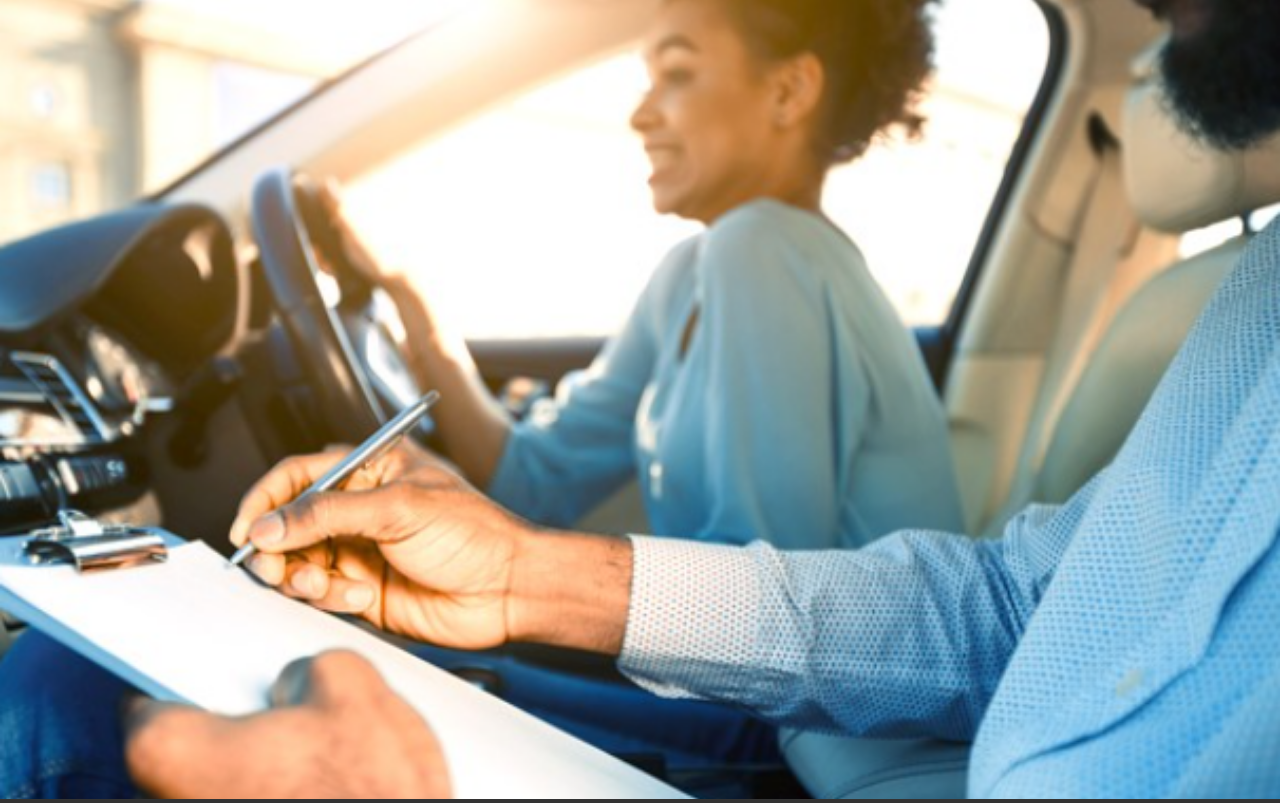
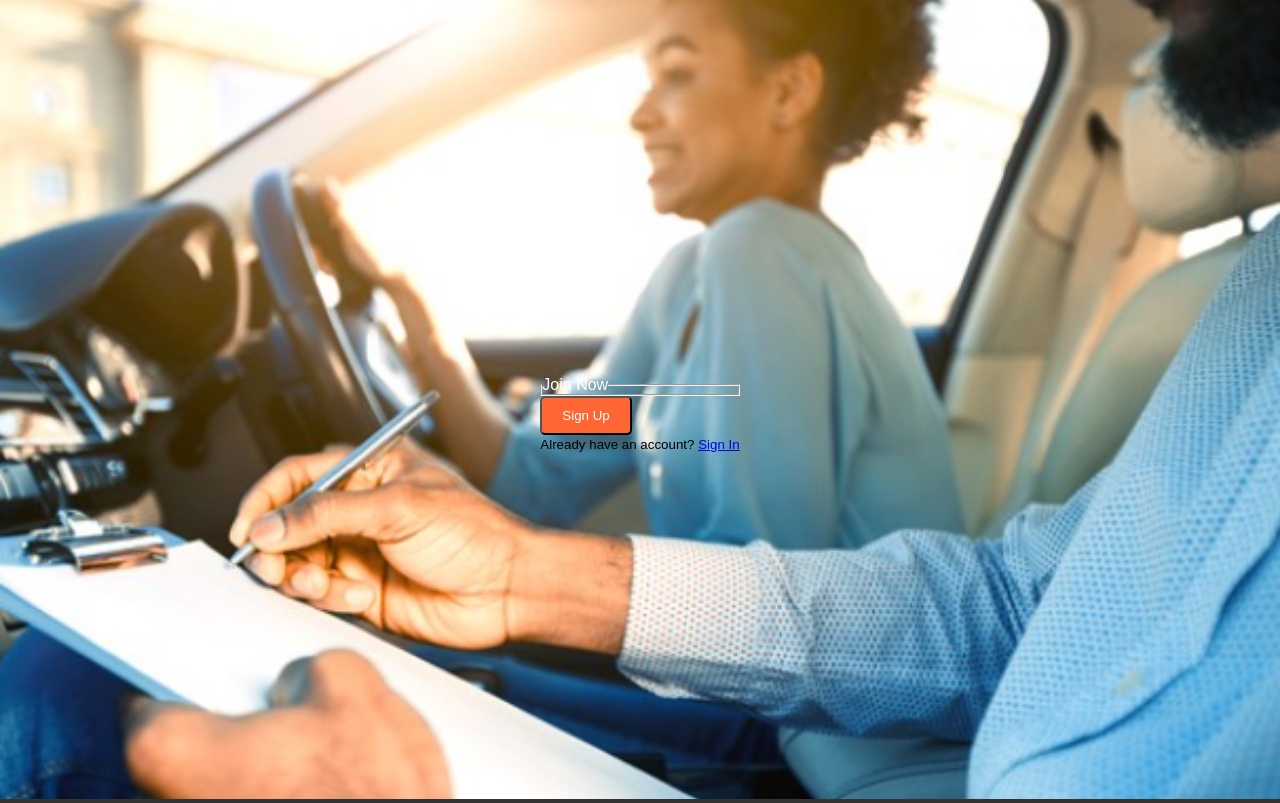
Before and after one commit to samuelcromwell/PROJECT_OLD, a Django app: page /signup/ in a window 1280 px wide. Shown: the part 67-870 px from the top of the page. Run offline with Django 5.2, Linux system fonts and the light colour scheme; some libraries are stand-ins or nearby versions.

Commit message:
new venv

```diff
--- a/users/templates/users/index.html
+++ b/users/templates/users/index.html
@@ -221,7 +221,7 @@
         <li><a href="">Home</a></li>
         <li><a href="">Login</a></li>
         <li><a href="">Courses</a></li>
-        <li><a href="{% url 'aboutus' %}">About Us</a></li>
+        <li><a href="">About Us</a></li>
         <li><a href="">Contact Us</a></li>
       </ul>
     </nav>
--- a/users/templates/users/main.html
+++ b/users/templates/users/main.html
@@ -19,7 +19,7 @@
         <li><a href="{% url 'home' %}">Home</a></li>
         <li><a href="{% url 'login' %}">Login</a></li>
         <li><a href="{% url 'courses' %}">Courses</a></li>
-        <li><a href="{% url 'aboutus' %}">About Us</a>
+        <li><a href="{% url 'aboutus' %}">About Us</a></li>
         <li><a href="{% url 'contactus' %}">Contact Us</a></li>
       </ul>
     </nav>
--- a/users/templates/users/signup.html
+++ b/users/templates/users/signup.html
@@ -1,5 +1,22 @@
 {% extends 'users/main.html' %}
+{% load crispy_forms_tags %}
+{% load static %}
 
 {% block content %}
-
+<link rel="stylesheet" href="{% static 'css/main.css' %}">
+    <div class="container" style="margin-top: 30px;">
+    <form action="" method="POST">
+      {% csrf_token %}
+      <fieldset class="form-group">
+          <legend class="border-bottom mb-4" style="color: white;">Join Now</legend>
+          {{ form|crispy }}
+      </fieldset>
+      <div class="form-group" id="signup-button">
+          <button class="btn ">Sign Up</button>
+      </div>
+      <div class="form-group">
+          <small class="text-muted ml-3" >Already have an account? <a href="{% url 'login' %}">Sign In</a></small>
+      </div>
+    </form>
+    </div>
 {% endblock content %}
--- a/vantage/settings.py
+++ b/vantage/settings.py
@@ -134,3 +134,5 @@
 STATICFILES_DIRS = [
     os.path.join(BASE_DIR, 'static')
 ]
+
+CRISPY_TEMPLATE_PACK = 'bootstrap4'
```
